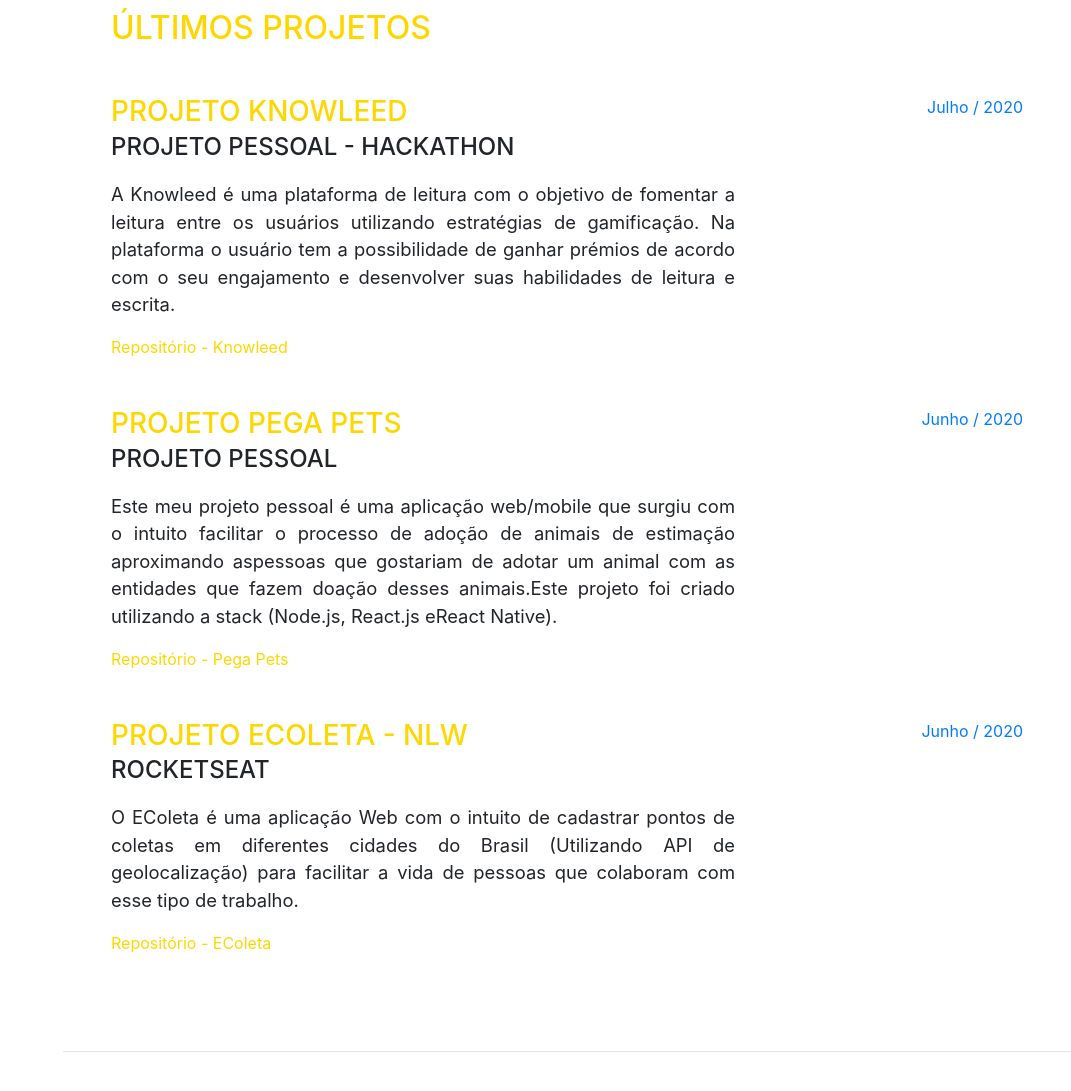
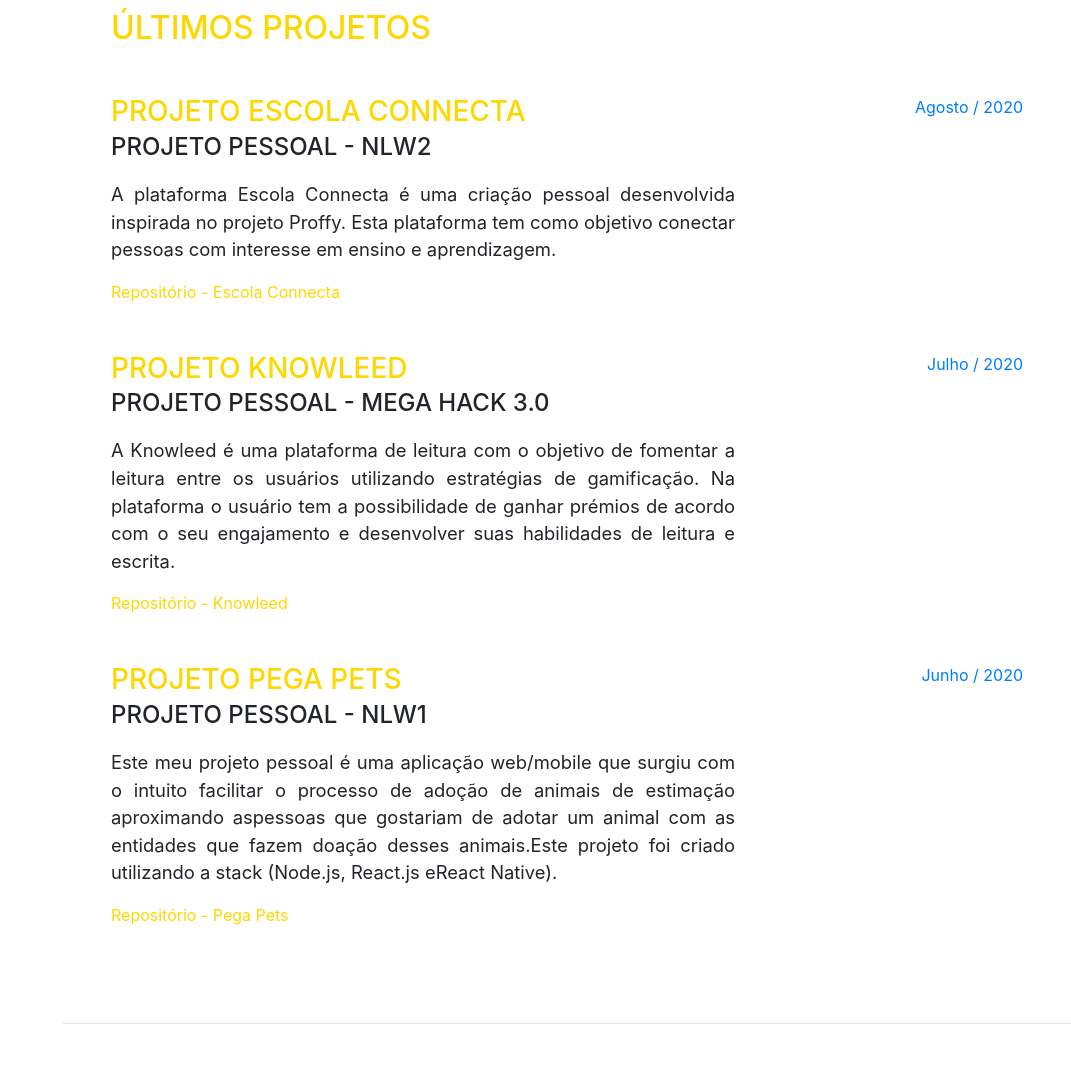
Before and after one commit to bernardojachegou/bernardojachegou.github.io, a website with bundled scripts: page index.html in a window 1280 px wide. Shown: the part 840-1931 px from the top of the page, without its empty margins (209-1280 px from the left). Built offline with nearby package versions, Linux system fonts and the light colour scheme; a web font is replaced by a local one.

Commit message:
updating files

```diff
--- a/index.html
+++ b/index.html
@@ -91,14 +91,32 @@
     <hr class="m-0">
 
     <section class="resume-section p-3 p-lg-5 d-flex justify-content-center" id="experience">
+
       <div class="w-100">
+
         <h2 class="mb-5">Últimos projetos</h2>
 
         <!-- Projetos -->
         <div class="resume-item d-flex flex-column flex-md-row justify-content-between mb-5">
           <div class="resume-content">
+            <h3 class="mb-0">Projeto Escola Connecta</h3>
+            <div class="subheading mb-3">PROJETO PESSOAL - NLW2</div>
+            <p align="justify">A plataforma Escola Connecta é uma criação pessoal desenvolvida inspirada no projeto Proffy. Esta
+plataforma tem como objetivo conectar pessoas com interesse em ensino e aprendizagem.
+            </p>
+            <a style="color: #FFD700" target="blank"
+              href="https://github.com/bernardojachegou/connecta_omnistack_rocketseat">Repositório - Escola Connecta</a>
+          </div>
+          <div class="resume-date text-md-right">
+            <span class="text-primary">Agosto / 2020</span>
+          </div>
+        </div>
+
+        <!-- Projetos -->
+        <div class="resume-item d-flex flex-column flex-md-row justify-content-between mb-5">
+          <div class="resume-content">
             <h3 class="mb-0">Projeto Knowleed</h3>
-            <div class="subheading mb-3">PROJETO PESSOAL - HACKATHON</div>
+            <div class="subheading mb-3">PROJETO PESSOAL - MEGA HACK 3.0</div>
             <p align="justify">A Knowleed é uma plataforma de leitura com o objetivo de fomentar a leitura
               entre os usuários utilizando estratégias de gamificação. Na plataforma o usuário tem a possibilidade de
               ganhar prémios de acordo com o seu engajamento e desenvolver suas habilidades de leitura e escrita.
@@ -115,7 +133,7 @@
         <div class="resume-item d-flex flex-column flex-md-row justify-content-between mb-5">
           <div class="resume-content">
             <h3 class="mb-0">Projeto Pega Pets</h3>
-            <div class="subheading mb-3">PROJETO PESSOAL</div>
+            <div class="subheading mb-3">PROJETO PESSOAL - NLW1</div>
             <p align="justify">Este meu projeto pessoal é uma aplicação web/mobile que surgiu com o intuito facilitar o
               processo de adoção de animais de estimação aproximando aspessoas que gostariam de adotar um animal com as
               entidades que fazem doação desses animais.Este projeto foi criado utilizando a stack (Node.js, React.js
@@ -123,24 +141,6 @@
             </p>
             <a style="color: #FFD700" target="blank"
               href="https://github.com/bernardojachegou/pegapets_omnistack_projetopessoal">Repositório - Pega Pets</a>
-          </div>
-          <div class="resume-date text-md-right">
-            <span class="text-primary">Junho / 2020</span>
-          </div>
-        </div>
-
-        <!-- Projetos -->
-        <div class="resume-item d-flex flex-column flex-md-row justify-content-between mb-5">
-          <div class="resume-content">
-            <h3 class="mb-0">Projeto EColeta - NLW</h3>
-            <div class="subheading mb-3">ROCKETSEAT</div>
-            <p align="justify">O EColeta é uma aplicação Web com o intuito de cadastrar pontos de coletas em diferentes
-              cidades do Brasil (Utilizando API de geolocalização) para facilitar a vida de pessoas que colaboram com
-              esse
-              tipo de trabalho.
-            </p>
-            <a style="color: #FFD700" target="blank"
-              href="https://github.com/bernardojachegou/ecoleta_javascript_rocketseat">Repositório - EColeta</a>
           </div>
           <div class="resume-date text-md-right">
             <span class="text-primary">Junho / 2020</span>
```
